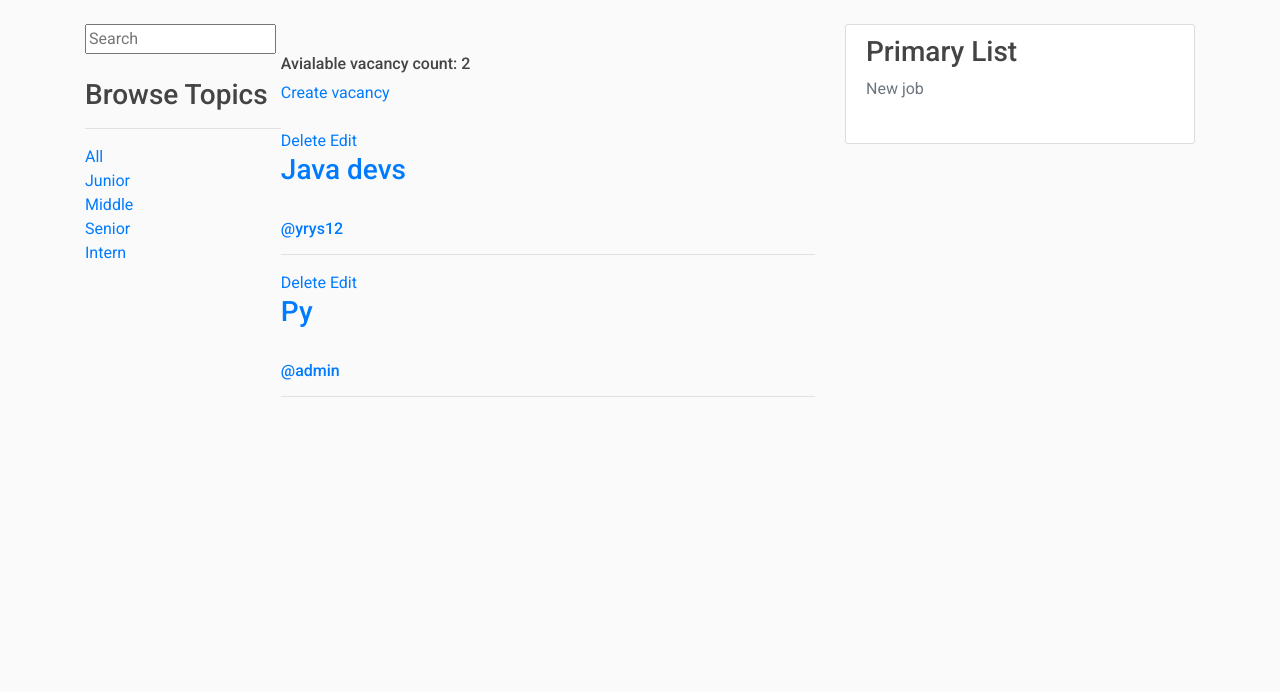
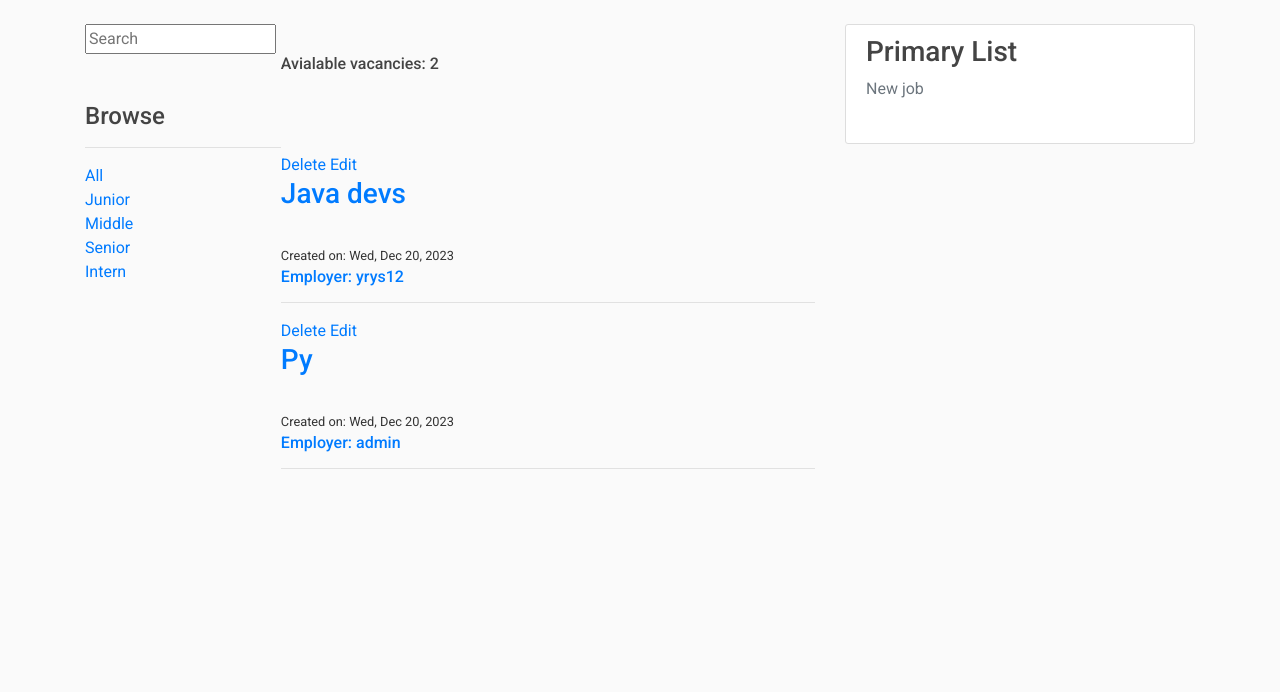
Before and after one commit to adis19/fron, a Django app: page / in a window 1280 px wide. Shown: the part 56-748 px from the top of the page. Run offline with Django 4.2, Linux system fonts and the light colour scheme; data comes from the database, SQL or seed files in the repository; both versions use the stored data as it was after the commit; some libraries are stand-ins or nearby versions.

Commit message:
Added jinja

```diff
--- a/base/models.py
+++ b/base/models.py
@@ -19,7 +19,7 @@ class Vacancy(models.Model):
     name = models.CharField(max_length=30, null=True)
     employer = models.ForeignKey(User, on_delete=models.SET_NULL, null=True)  # Работодатель
     devgrade = models.ForeignKey(DevGrades, on_delete=models.SET_NULL, null=True)  # Уровень
-    description = models.TextField(null=True)
+    description = models.TextField(null=True, verbose_name="Demands")
     updated = models.DateTimeField(auto_now=True)  # Изменено
     created = models.DateTimeField(auto_now_add=True)  # Добавлено, эти можно использовать при сортировке
 
--- a/base/templates/base/home_page.html
+++ b/base/templates/base/home_page.html
@@ -8,8 +8,9 @@
 <div class="wrapper">
 <div class="home-container">
     <div>
-    <br>
-        <h3>Browse Topics</h3>
+        <br>
+        <br>
+        <h4>Browse</h4>
         <hr>
             <div>
                 <a href="{% url 'home_page'  %}">All</a>
@@ -22,19 +23,26 @@
 
 
     <div>
-        <h6>Avialable vacancy count: {{vacancy_count}}</h6>
-        <a href="{% url 'create_vacancy' %}">Create vacancy</a>
-<!--        <hr>-->
+        <h6>Avialable vacancies: {{vacancy_count}}</h6>
+        <br>
+        {% if user.is_authenticated %}
+        <h><a href="{% url 'create_vacancy' %}">Create vacancy</a></h6>
+        {% endif %}
+       <!-- <hr> -->
         <br><br>
         {% for vacancy in vacancies %}
         <div>
+            {% if employer == vacancy.id.employer %}
             <a href="{% url 'delete_vacancy' vacancy.id%}">Delete</a>
             <a href="{% url 'update_vacancy' vacancy.id %}">Edit</a>
+            {% endif %}
             <br>
             <h3><a href="{% url 'vacancy_details' vacancy.id%}">{{vacancy.name}}</a></h3>
             <br>
+            <small>Created on: {{ vacancy.created|date:"D, M j, Y" }}</small>
+
             <!-- <small>{{room.topic.name}}</small> -->
-            <h6><a href="#">@{{vacancy.employer.username}}</a></h6>
+            <h6><a href="#">Employer: {{vacancy.employer.username}}</a></h6>
             <hr>
         </div>
 
--- a/base/templates/base/vacancy_details.html
+++ b/base/templates/base/vacancy_details.html
@@ -14,7 +14,7 @@
     {% endfor %}
 
     <h1>{{vacancy.name}}</h1>
-    <hr>Description:
+    <hr>Demands:
             <h5>{{ vacancy.description }}</h5>
     <div>
         <a href="" type></a>
--- a/base/views.py
+++ b/base/views.py
@@ -53,7 +53,7 @@ def vacancies(request, pk):  # pk это специальное выражени
     context = {'vacancy': vacancy, 'vac_list': vac_list}
     return render(request, 'base/vacancy_details.html', context)
 
-@login_required(login_url='/')
+@login_required(login_url='/login')
 def createVac(request):
     vac_form = VacForm()
 
```
Also changed, not shown: base/migrations/0009_alter_vacancy_description.py (added), db.sqlite3.
